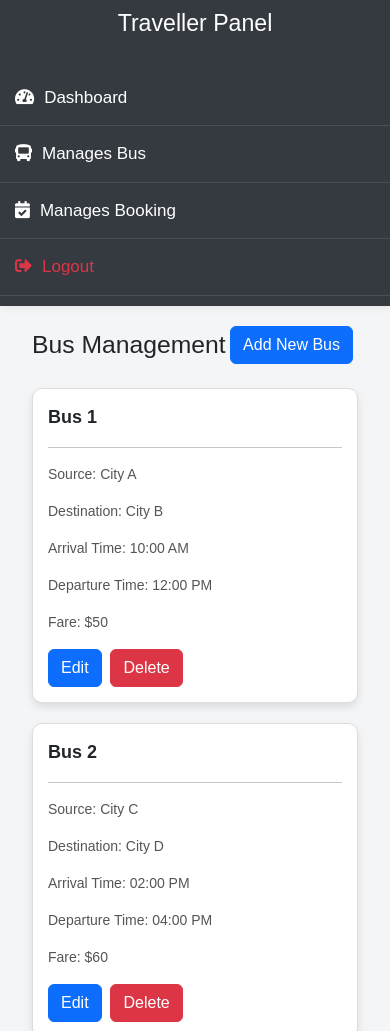
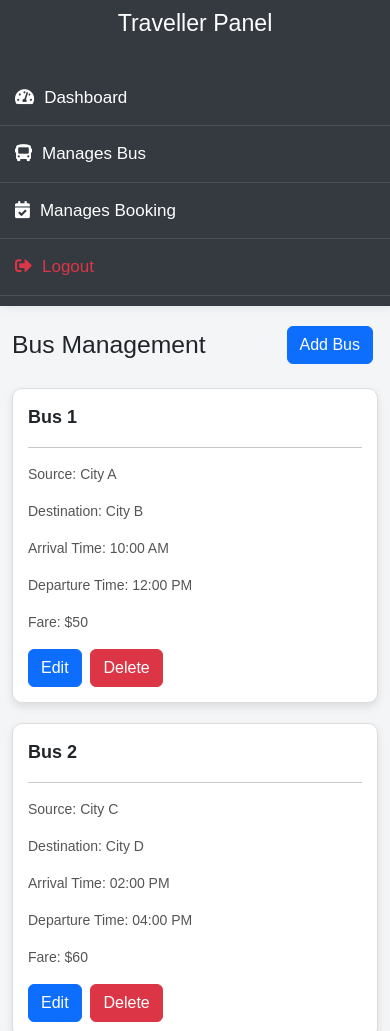
Before and after one commit to meet287/redbus, a plain HTML site: page traveller_bus-management.html in a window 390 px wide. Shown: the top 1031 px of the page. Drawn offline with nearby package versions, Linux system fonts and the light colour scheme.

Commit message:
Update traveller_bus-management.html

```diff
--- a/traveller_bus-management.html
+++ b/traveller_bus-management.html
@@ -101,7 +101,7 @@
 
             .content {
                 margin-left: 200px;
-                padding: 20px;
+                padding: 0px;
             }
         }
 
@@ -114,8 +114,9 @@
             }
 
             .content {
+                margin-top: 20px;
                 margin-left: 0;
-                padding: 20px;
+                padding: 0px;
             }
 
             .sidebar a {
@@ -158,7 +159,7 @@
 <div class="d-flex justify-content-between align-items-center mb-4">
     <h2 class="mb-0">Bus Management</h2>
     <button type="button" class="btn btn-primary" data-bs-toggle="modal" data-bs-target="#addBusModal">
-        Add New Bus
+        Add Bus
     </button>
 </div>
 
```
